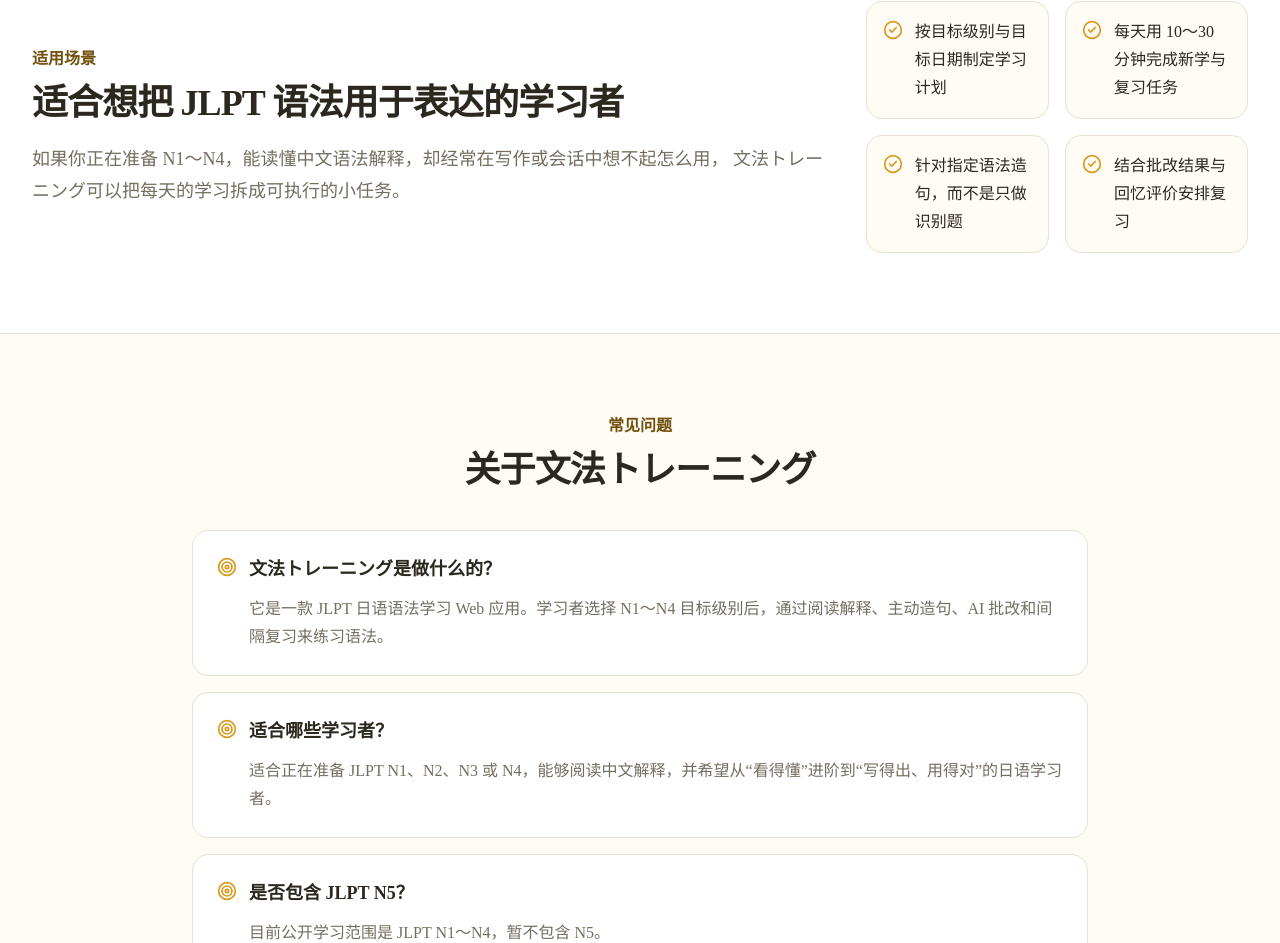
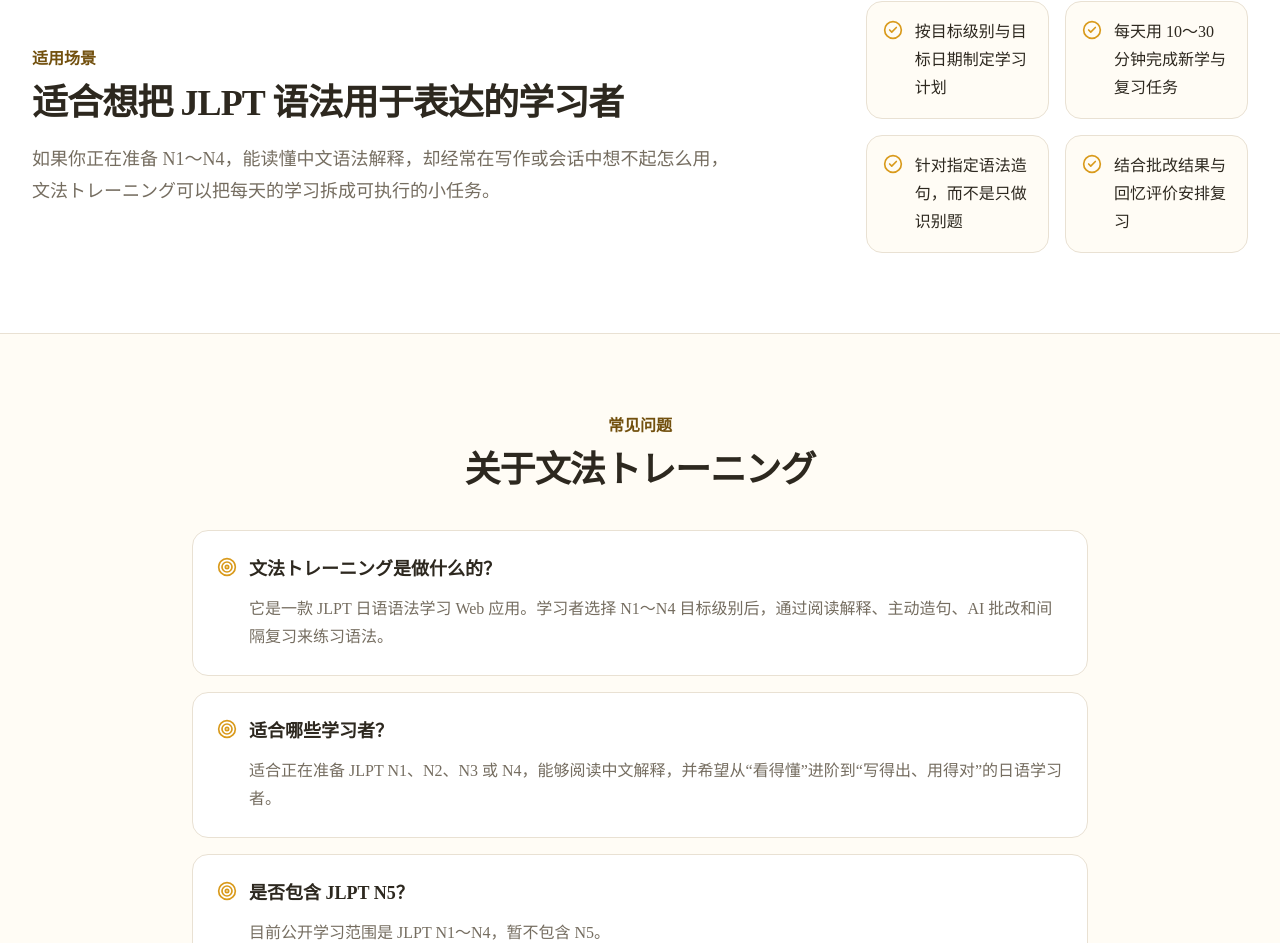
Before and after one commit to LeoEzraShayne/jlpt-web, a Next.js app: page / in a window 1280 px wide. Shown: the part 1470-2413 px from the top of the page. Built offline with nearby package versions, Linux system fonts and the light colour scheme; no server answers.

Commit message:
fix scenario copy line break

```diff
--- a/src/app/page.tsx
+++ b/src/app/page.tsx
@@ -234,8 +234,10 @@ export default function Home() {
                 适合想把 JLPT 语法用于表达的学习者
               </h2>
               <p className="mt-5 text-lg leading-8 text-muted-foreground">
-                如果你正在准备 N1～N4，能读懂中文语法解释，却经常在写作或会话中想不起怎么用，
-                文法トレーニング可以把每天的学习拆成可执行的小任务。
+                <span className="block xl:whitespace-nowrap">
+                  如果你正在准备 N1～N4，能读懂中文语法解释，却经常在写作或会话中想不起怎么用，
+                </span>
+                <span className="block">文法トレーニング可以把每天的学习拆成可执行的小任务。</span>
               </p>
             </div>
             <ul className="grid gap-4 sm:grid-cols-2">
```
